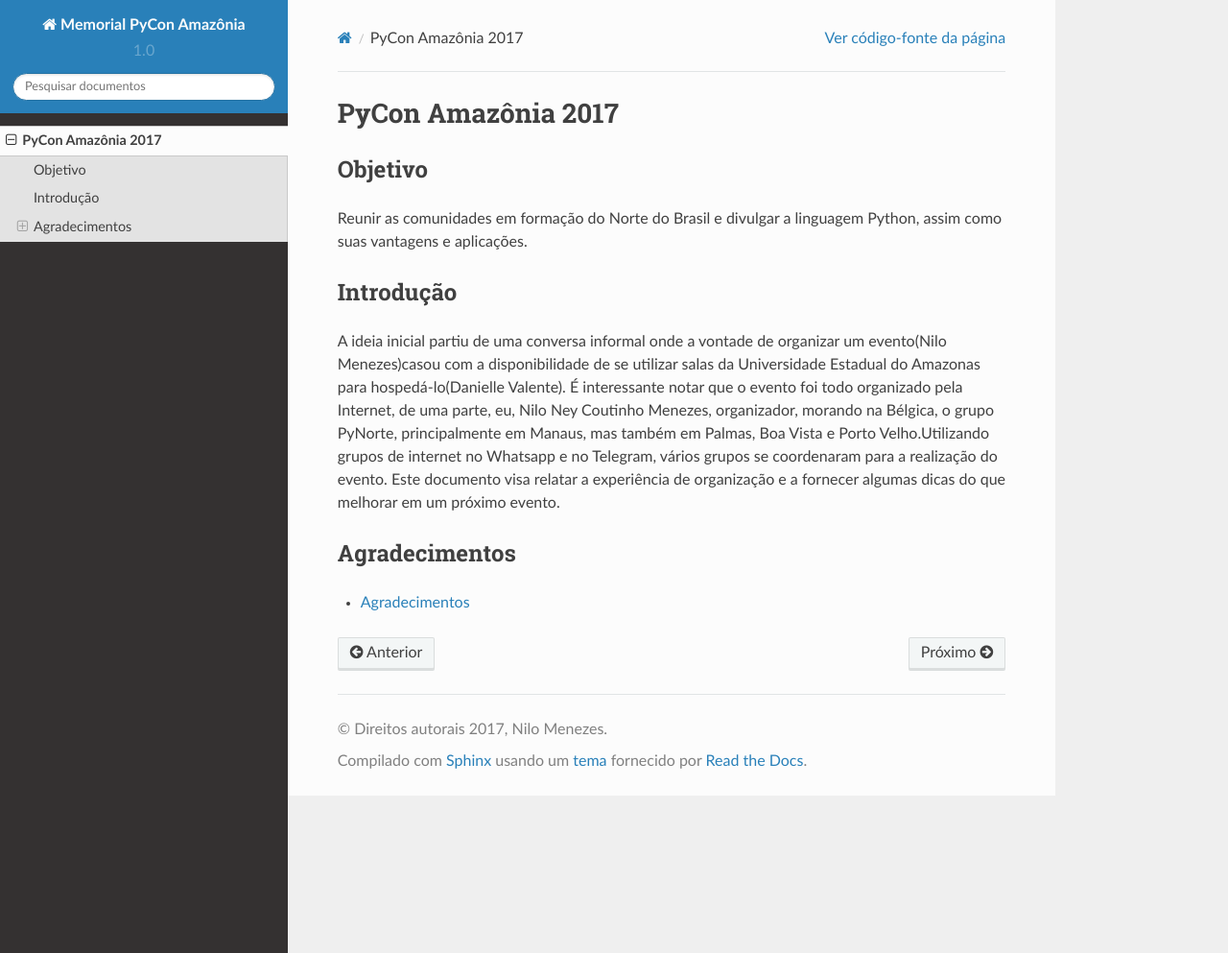
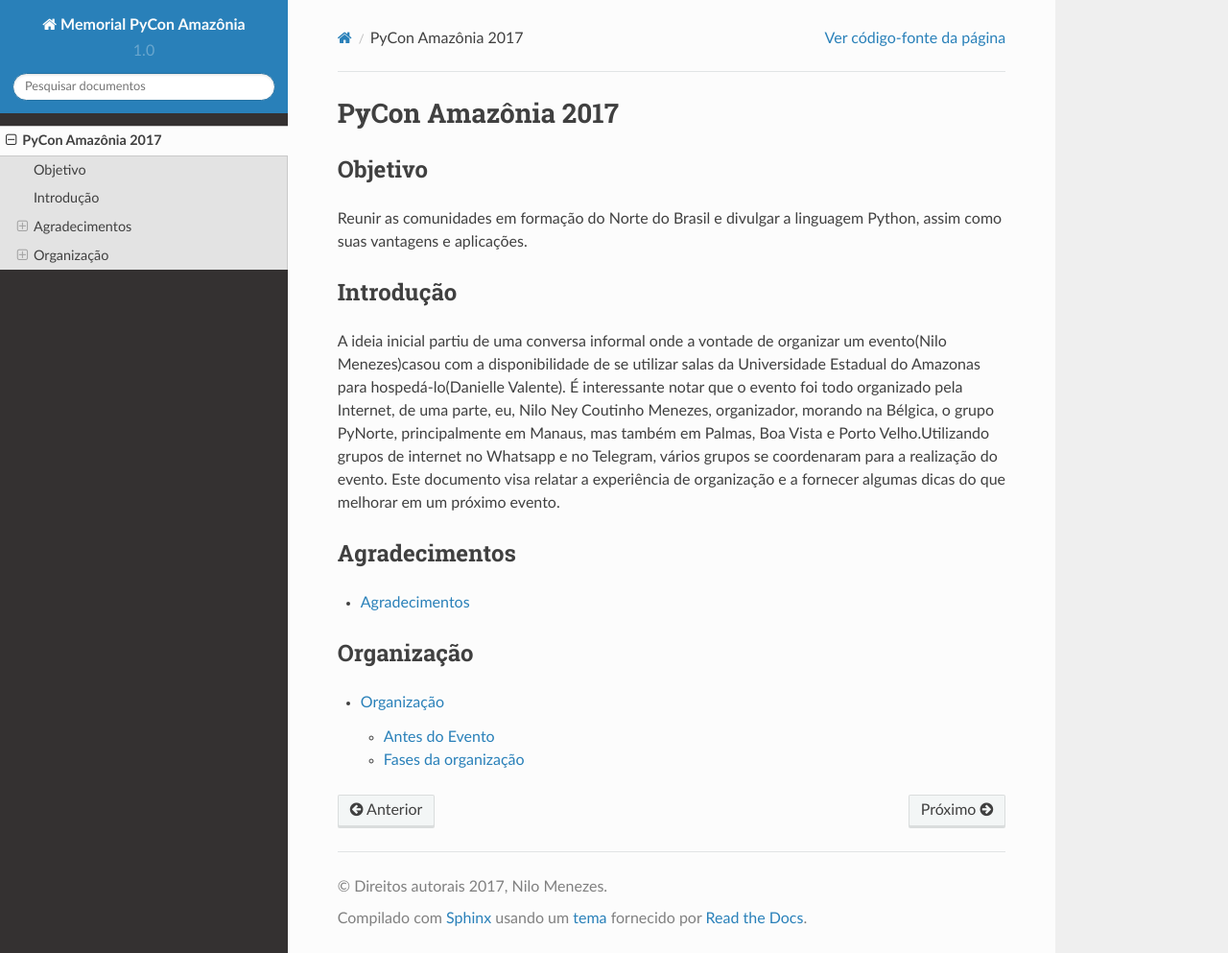
Before and after one commit to pythonbrasil/pycon-amazonia-memorial, a Sphinx documentation site: the page built from source/pyconamazonia2017.rst, in a window 1280 px wide and 993 px high. Shown: the whole window at 96% size. Built offline with Sphinx 7.4.7 and the Read the Docs theme 2.0.0, drawn with Linux system fonts in a browser that asks for light colours.

Commit message:
Adds organizacao structure

```diff
--- /dev/null
+++ b/source/2017/fornecedores.rst
@@ -0,0 +1,4 @@
+Busca de fornecedores
+========================
+
+TODO
--- /dev/null
+++ b/source/2017/keynotes.rst
@@ -0,0 +1,4 @@
+Busca de keynotes
+========================
+
+TODO
--- /dev/null
+++ b/source/2017/operacional.rst
@@ -0,0 +1,4 @@
+Organização operacional do evento
+================================================
+
+TODO
--- /dev/null
+++ b/source/2017/organizacao.rst
@@ -0,0 +1,21 @@
+Organização
+==========================
+
+Antes do Evento
+---------------------------
+
+- TODO
+
+Fases da organização
+---------------------------
+
+.. toctree::
+   :maxdepth: 2
+
+   reserva
+   patrocinio
+   fornecedores
+   palestrantes
+   keynotes
+   voluntarios
+   operacional
--- /dev/null
+++ b/source/2017/palestrantes.rst
@@ -0,0 +1,4 @@
+Busca de palestrantes
+========================
+
+TODO
--- /dev/null
+++ b/source/2017/patrocinio.rst
@@ -0,0 +1,4 @@
+Busca de patrocínios
+========================
+
+TODO
--- /dev/null
+++ b/source/2017/reserva.rst
@@ -0,0 +1,4 @@
+Reserva do Local
+========================
+
+TODO
--- /dev/null
+++ b/source/2017/voluntarios.rst
@@ -0,0 +1,4 @@
+Busca de voluntários para o dia do evento
+================================================
+
+TODO
--- a/source/pyconamazonia2017.rst
+++ b/source/pyconamazonia2017.rst
@@ -19,3 +19,11 @@ Agradecimentos
    :maxdepth: 2
 
    2017/agradecimentos
+
+Organização
+------------------------
+
+.. toctree::
+   :maxdepth: 2
+
+   2017/organizacao
```
